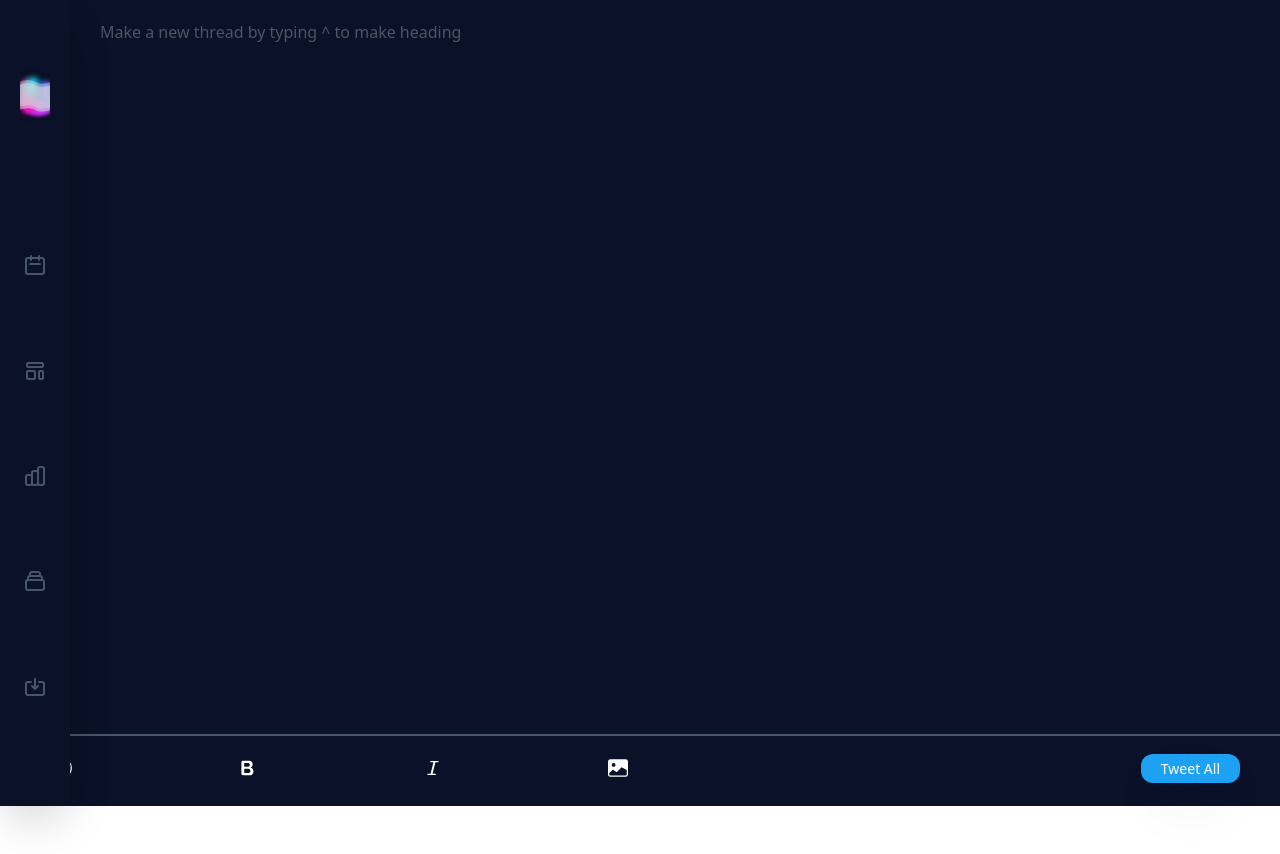
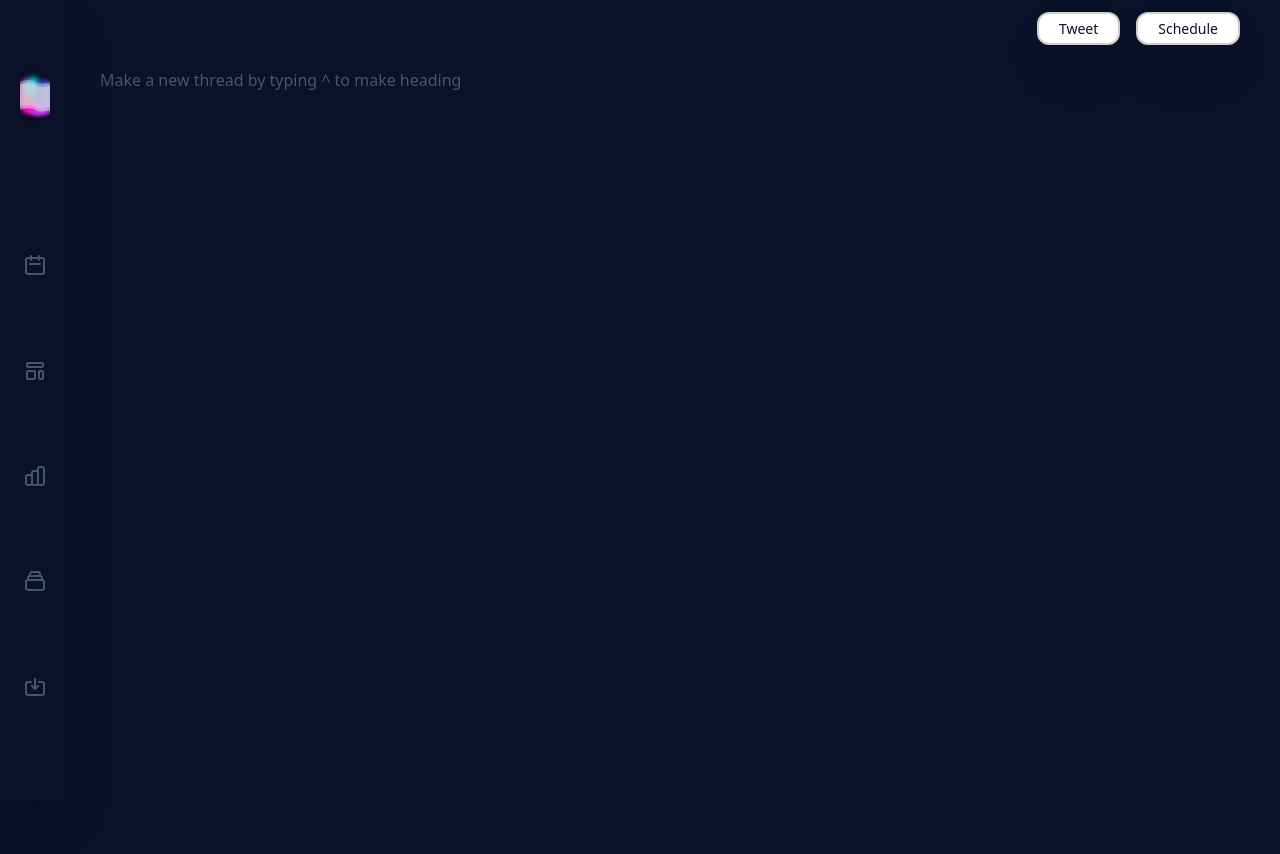
Before and after one commit to joefelx/NimbusT, a Next.js app: page /thread in a window 1280 px wide. Before the commit the page ends 806 px from the top, so only its background shows below. Built offline with nearby package versions, Linux system fonts and the light colour scheme.

Commit message:
Tools and TextField updated

```diff
--- a/src/Components/Components.js
+++ b/src/Components/Components.js
@@ -1,7 +1,27 @@
 import Editor from "./Editor";
 import Hero from "./Hero";
 import Navigation from "./Navigation";
-import Tools from "./Tools";
 import LoginCard from "./LoginCard";
 
-export { Editor, Hero, Navigation, Tools, LoginCard };
+const Button = ({
+  buttonName,
+  clickFun,
+  width,
+  height,
+  textColor,
+  background,
+  borderColor,
+  hoverColor,
+  className,
+}) => {
+  return (
+    <button
+      className={`bg-${background} px-${width} py-${height} rounded-xl text-[14px] text-${textColor} shadow-2xl border-2 border-${borderColor} hover:bg-${hoverColor} ${className}`}
+      onClick={clickFun}
+    >
+      {buttonName}
+    </button>
+  );
+};
+
+export { Editor, Hero, Navigation, LoginCard, Button };
--- a/src/Components/Editor.js
+++ b/src/Components/Editor.js
@@ -5,10 +5,9 @@ import Image from "next/image";
 import { FunctionContext } from "../context/FunctionContext";
 import { AuthContext } from "@/context/AuthContext";
 
-import Tools from "./Tools";
-import { LoginCard } from "../components/Components";
+import { LoginCard, Button } from "./Components";
 import { Loading, Tick, Logo } from "./Graphics.js";
-import { splitText } from "../utils/utils";
+import { handleResize, splitText } from "../utils/utils";
 
 import ProfileImg from "../assets/profile.jpg";
 
@@ -20,6 +19,38 @@ import {
   HiOutlineSave,
   HiOutlinePhotograph,
 } from "react-icons/hi";
+
+function Tools() {
+  const { PostThread } = useContext(FunctionContext);
+  return (
+    <div className="fixed top-0 w-full bg-black flex items-center justify-between px-10 py-3">
+      <div className="w-full flex items-center justify-end">
+        <Button
+          className="float-right mx-4"
+          buttonName="Tweet"
+          clickFun={PostThread}
+          width={5}
+          height={1}
+          textColor="black"
+          background="white" //#1DA1F2
+          borderColor="[#CECECE]"
+          hoverColor="[#CECECE]"
+        />
+        <Button
+          className="float-right"
+          buttonName="Schedule"
+          clickFun={PostThread}
+          width={5}
+          height={1}
+          textColor="black"
+          background="white"
+          borderColor="[#CECECE]"
+          hoverColor="red-500"
+        />
+      </div>
+    </div>
+  );
+}
 
 function SideBar() {
   const { expand, dispatch } = useContext(FunctionContext);
@@ -118,12 +149,14 @@ function TextField() {
 
   useEffect(() => {
     dispatch({ type: "SET_THREAD", payload: splitText(input) });
+    handleResize("textarea");
   }, [input]);
 
   return (
     <textarea
       placeholder="Make a new thread by typing ^ to make heading"
       className=" w-full min-h-screen p-5 text-white bg-[#0a1128] focus:outline-none placeholder:text-gray-600 resize-none whitespace-pre-wrap"
+      value={input}
       onChange={(e) => dispatch({ type: "SET_INPUT", payload: e.target.value })}
     ></textarea>
   );
@@ -208,16 +241,16 @@ function Editor() {
       {loading && <Loading />}
       {complete && <Tick />}
       {show && <LoginCard />}
+      <Tools />
       <SideBar />
       {/* Editor */}
       <div
-        className={`${expand && "blur-sm"} flex-[1.5] ml-[5rem] `}
+        className={`${expand && "blur-sm"} flex-[1.5] ml-[5rem] mt-[3rem] `}
         onClick={() => dispatch({ type: "SET_EXPAND", payload: false })}
       >
         <TextField />
       </div>
-      <Tools />
-      <div className={`${expand && "blur-sm"} flex-1 `}>
+      <div className={`${expand && "blur-sm"} flex-1 mt-[3rem] `}>
         {/* box */}
         <div className=" flex flex-col bg-white items-center">
           {/* thread detail */}
--- a/src/Components/Tools.js
+++ /dev/null
@@ -1,37 +0,0 @@
-import { useContext } from "react";
-import { FunctionContext } from "../context/FunctionContext";
-
-import { RxFontBold, RxFontItalic } from "react-icons/rx";
-import { BsImageFill, BsEmojiSmile } from "react-icons/bs";
-
-function Tools() {
-  const { PostThread } = useContext(FunctionContext);
-  return (
-    <div className="fixed bottom-0 w-full bg-black border-t-2 border-slate-600 flex items-center justify-between px-10 py-2">
-      <ul className="w-[50%] cursor-pointer flex text-2xl items-center justify-between p-3">
-        <li className="text-xl ">
-          <BsEmojiSmile />
-        </li>
-        <li>
-          <RxFontBold />
-        </li>
-        <li>
-          <RxFontItalic />
-        </li>
-        <li className="text-xl">
-          <BsImageFill />
-        </li>
-      </ul>
-      <div>
-        <button
-          className="bg-[#1DA1F2] px-5 py-1 rounded-xl text-[14px] shadow-2xl"
-          onClick={PostThread}
-        >
-          Tweet All
-        </button>
-      </div>
-    </div>
-  );
-}
-
-export default Tools;
--- a/src/utils/utils.js
+++ b/src/utils/utils.js
@@ -3,12 +3,10 @@ export function splitText(paragraph) {
   return word;
 }
 
-// export function handleResize(inputName) {
-//   const inputName = document
-//     .querySelector(inputName)
-//     .addEventListener("keyup", (e) => {
-//       inputName.style.height = "63px";
-//       let scHeight = e.target.scrollHeight;
-//       inputName.style.height = `${scHeight}px`;
-//     });
-// }
+export function handleResize(input) {
+  const inputName = document.querySelector(input);
+  inputName.addEventListener("keyup", (e) => {
+    let scHeight = e.target.scrollHeight;
+    inputName.style.height = `${scHeight}px`;
+  });
+}
```
